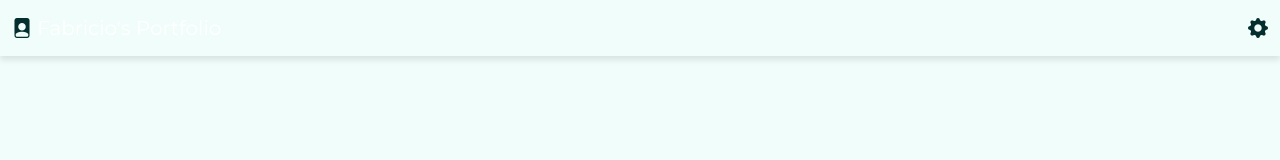
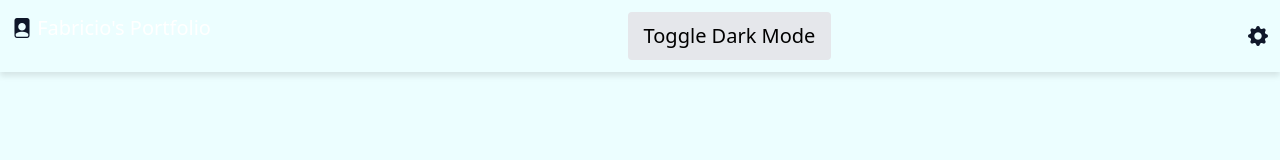
Before and after one commit to fcursino/portfolio, an Astro site: page / in a window 1280 px wide. Built offline with nearby package versions, Linux system fonts and the light colour scheme; Astro itself is replaced by a stand-in of ours.

Commit message:
testing button to switch theme on page

```diff
--- a/src/components/Header.astro
+++ b/src/components/Header.astro
@@ -1,4 +1,5 @@
 ---
+import ThemeToggle from "./ThemeToggle.astro"
 ---
 
 <header class="container-header">
@@ -6,6 +7,7 @@
     <i class="bi bi-file-person-fill text-dark dark:text-light"></i>
     Fabricio's Portfolio
   </div>
+	<ThemeToggle />
   <button title="Settings">
     <i class="bi bi-gear-fill text-dark dark:text-light"></i>
   </button>
@@ -33,11 +35,4 @@
 		margin-top: 0.5rem;
 		margin-bottom: 0;
 	}
-	.container-header:is(:hover, :focus-within) {
-		background-position: 0;
-		background-image: var(--accent-gradient);
-	}
-	.container-header:is(:hover, :focus-within) h2 {
-		color: rgb(var(--accent-light));
-	}
 </style>
--- /dev/null
+++ b/src/components/ThemeToggle.astro
@@ -0,0 +1,25 @@
+---
+const toggleDarkMode = (): void => {
+  console.log('asegf')
+  const htmlElement = document.documentElement;
+  const currentTheme = htmlElement.classList.contains('dark') ? 'dark' : 'light';
+  const newTheme = currentTheme === 'dark' ? 'light' : 'dark';
+
+  htmlElement.classList.remove(currentTheme);
+  htmlElement.classList.add(newTheme);
+  localStorage.setItem('theme', newTheme);
+};
+
+if (typeof window !== 'undefined') {
+  const savedTheme = localStorage.getItem('theme');
+  if (savedTheme) {
+    document.documentElement.classList.add(savedTheme);
+  }
+}
+---
+
+<button
+  onclick={`${() => toggleDarkMode()}`}
+  class="bg-gray-200 dark:bg-gray-800 text-black dark:text-white px-4 py-2 rounded">
+  Toggle Dark Mode
+</button>
--- a/tailwind.config.mjs
+++ b/tailwind.config.mjs
@@ -4,14 +4,14 @@ export default {
 	theme: {
 		extend: {
 			colors: {
-				primary: '',
-				secondary: '',
-				dark: '#042f2e',
-				light: '#f0fdfa'
+				primary: '#042f2e',
+				secondary: '#fafafa',
+				dark: '#0f172a',
+				light: '#ecfeff'
 			}
 		},
 		fontFamily: {
-			'sans': ['Montserrat', 'ui-sans-serif', 'system-ui']
+			'sans': ['Noto', 'ui-sans-serif', 'system-ui']
 		}
 	},
 	plugins: [],
```
